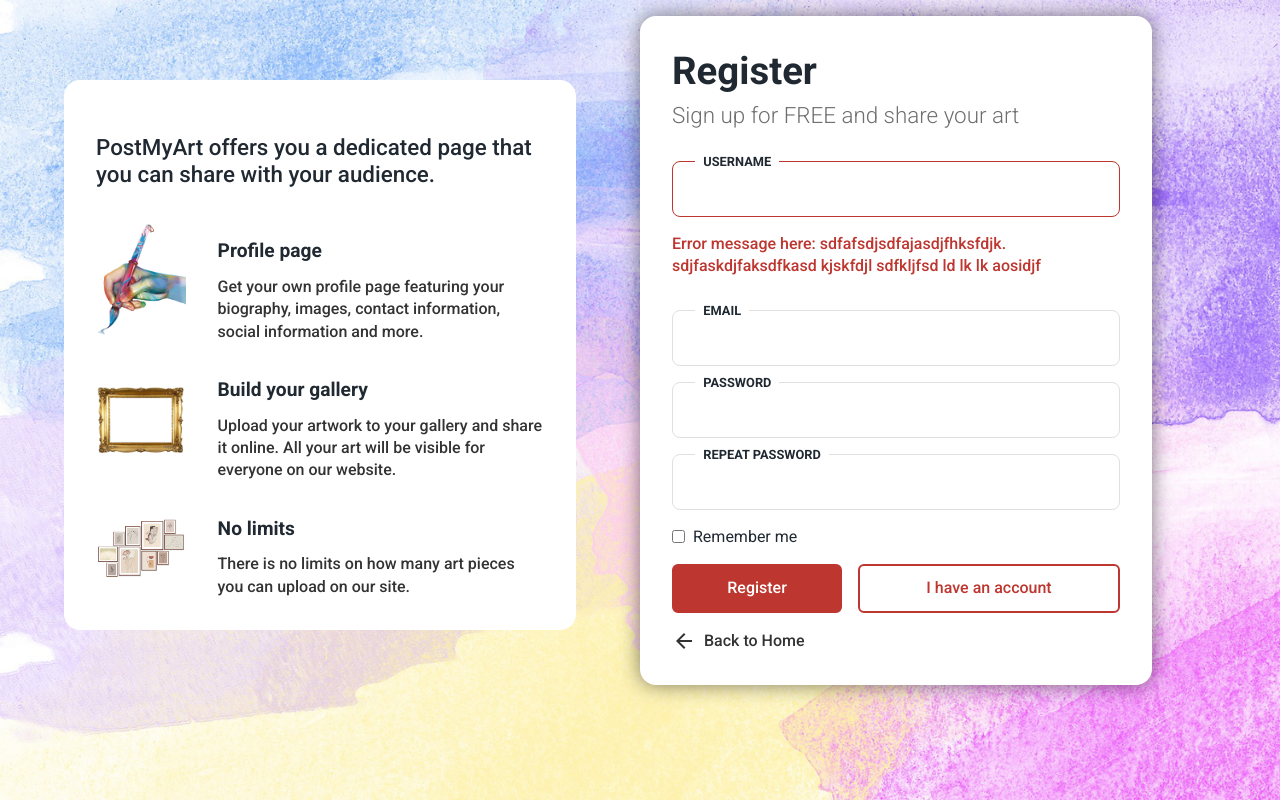
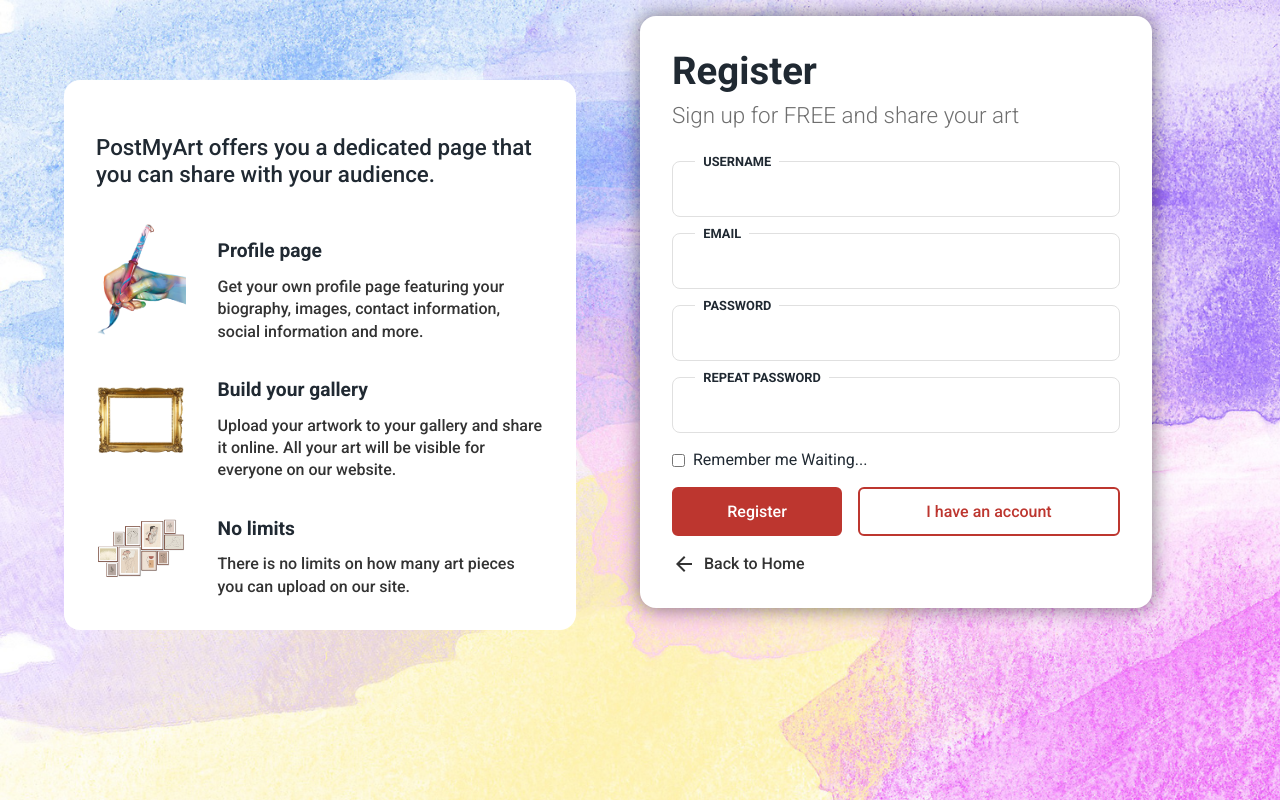
Before and after one commit to alexandrov5433/post-my-art, a Next.js app: page /register in a window 1280 px wide. Built offline with nearby package versions, Linux system fonts and the light colour scheme; a web font is replaced by a local one.

Commit message:
Register validation in progress.

```diff
--- a/package.json
+++ b/package.json
@@ -10,10 +10,13 @@
     "lint": "next lint"
   },
   "dependencies": {
+    "@types/bcrypt": "^5.0.2",
     "@vercel/postgres": "^0.10.0",
+    "bcrypt": "^5.1.1",
     "next": "15.1.4",
     "react": "^19.0.0",
-    "react-dom": "^19.0.0"
+    "react-dom": "^19.0.0",
+    "zod": "^3.24.1"
   },
   "devDependencies": {
     "@types/node": "^20",
--- a/src/app/register/page.tsx
+++ b/src/app/register/page.tsx
@@ -1,3 +1,4 @@
+'use client';
 import Button from '@/ui/button';
 import styles from '@/ui/styles/register.module.css';
 import ArrowLeft from '@/ui/svgs/arrow_left';
@@ -7,41 +8,84 @@
 import paintingHand from '../../../public/hand-painting.png';
 import goldenFrame from '../../../public/golden-frame.png';
 import paintingsExhibition from '../../../public/paintings-exhibition.png';
+import { useActionState } from 'react';
+import { registerNewUser } from '@/lib/actions/user';
 
 export default function Register() {
+    const [state, formAction, pending] = useActionState(registerNewUser, {
+        success: false,
+        username: '',
+        email: '',
+        password: '',
+        repass: '',
+        other: '',
+    });
     return (
         <main className={`${styles.mainContainer}`}>
             <div className={`${styles.contentWrapper}`}>
-                <form className={`${styles.container}`}>
+                <form className={`${styles.container}`} action={formAction}>
                     <section className={`${styles.titles}`}>
                         <h1 className={`${styles.wellcome}`}>Register</h1>
                         <h4 className={`${styles.signIn}`}>Sign up for FREE and share your art</h4>
                     </section>
+
                     <section className={`${styles.inputs}`}>
-                        <div className={`${styles.inputContainer} ${styles.falseInput}`}>
+                        <div className={`${styles.inputContainer} ${state.username ? styles.falseInput : ''}`}>
                             <span className={`${styles.title}`}>Username</span>
                             <input className={`${styles.field}`} type="text" name="username" />
                         </div>
-                        <div className={`${styles.errorContainer}`}>
-                            <p className={`${styles.errorMsg}`}>Error message here: sdfafsdjsdfajasdjfhksfdjk. sdjfaskdjfaksdfkasd kjskfdjl sdfkljfsd ld lk lk aosidjf </p>
+                        {
+                            state.username ?
+                                <div className={`${styles.errorContainer}`}>
+                                    <p className={`${styles.errorMsg}`}>Error message here: sdfafsdjsdfajasdjfhksfdjk. sdjfaskdjfaksdfkasd kjskfdjl sdfkljfsd ld lk lk aosidjf </p>
+                                </div>
+                                : ''
+                        }
+
+                        <div className={`${styles.inputContainer} ${state.email ? styles.falseInput : ''}`}>
+                            <span className={`${styles.title}`}>Email</span>
+                            <input className={`${styles.field}`} type="text" name="email" />
                         </div>
-                        <div className={`${styles.inputContainer}`}>
-                            <span className={`${styles.title}`}>Email</span>
-                            <input className={`${styles.field}`} type="text" name="username" />
-                        </div>
-                        <div className={`${styles.inputContainer}`}>
+                        {
+                            state.email ?
+                                <div className={`${styles.errorContainer}`}>
+                                    <p className={`${styles.errorMsg}`}>Error message here: sdfafsdjsdfajasdjfhksfdjk. sdjfaskdjfaksdfkasd kjskfdjl sdfkljfsd ld lk lk aosidjf </p>
+                                </div>
+                                : ''
+
+                        }
+
+                        <div className={`${styles.inputContainer} ${state.password ? styles.falseInput : ''}`}>
                             <span className={`${styles.title}`}>Password</span>
                             <input className={`${styles.field}`} type="password" name="password" />
                         </div>
-                        <div className={`${styles.inputContainer}`}>
+                        {
+                            state.password ?
+                                <div className={`${styles.errorContainer}`}>
+                                    <p className={`${styles.errorMsg}`}>Error message here: sdfafsdjsdfajasdjfhksfdjk. sdjfaskdjfaksdfkasd kjskfdjl sdfkljfsd ld lk lk aosidjf </p>
+                                </div>
+                                : ''
+
+                        }
+
+                        <div className={`${styles.inputContainer} ${state.repass ? styles.falseInput : ''}`}>
                             <span className={`${styles.title}`}>Repeat Password</span>
-                            <input className={`${styles.field}`} type="password" name="password" />
+                            <input className={`${styles.field}`} type="password" name="repass" />
                         </div>
+                        {
+                            state.repass || state.other ?
+                                <div className={`${styles.errorContainer}`}>
+                                    <p className={`${styles.errorMsg}`}>{state.repass || state.other}</p>
+                                </div>
+                                : ''
+                        }
                     </section>
+
                     <section className={`${styles.remeberMe}`}>
-                        <input type="checkbox" name="rememberAccount" id="rememberMe"/>
-                        <span><label htmlFor="rememberMe">Remember me</label></span>
+                        <input type="checkbox" name="rememberAccount" id="rememberMe" />
+                        <span><label htmlFor="rememberMe">Remember me {state.success ? 'DONE' : 'Waiting...'}</label></span>
                     </section>
+
                     <section className={`${styles.formButtons}`}>
                         <Button
                             type='submit'
@@ -55,6 +99,7 @@
                             redirectToURL={'/login'}
                         ></Button>
                     </section>
+
                     <section className={`${styles.backButton}`}>
                         <Link className={`${styles.anchor}`} href={'/home'}>
                             <ArrowLeft className={`${styles.arrowLeft}`}></ArrowLeft>
@@ -65,7 +110,7 @@
             </div>
             <article className={`${styles.infoContainer}`}>
                 <h4 className={`${styles.infoHeading}`}>PostMyArt offers you a dedicated
-                page that you can share with your audience.</h4>
+                    page that you can share with your audience.</h4>
                 <section className={`${styles.infoStatement}`}>
                     <Image
                         alt='A colorful hand painting with a brush.'
--- /dev/null
+++ b/src/lib/actions/user.ts
@@ -0,0 +1,85 @@
+'use server';
+import { sql } from "@vercel/postgres";
+import bcrypt from 'bcrypt';
+import z from 'zod';
+
+const UserRegistrationFormSchema = z.object({
+    username: z.string().refine(val => val.length > 1 && val.length < 31, {
+        message: 'Username must be minimum 2 and maxinum 30 characters long.'
+    }),
+    email: z.string().refine(val => {
+        return (val.length > 2 && val.length < 101) && /^[\.\w-]+@[\.\w-]+$/.test(val);
+    }, {
+        message: 'Please enter a valid email with length of minimum 3 and maxinum 100 characters.'
+    }),
+    password: z.string().refine(val => {
+        return val.length > 4 && val.length < 31
+    }, {
+        message: 'Password must be at least 5 or at most 30 characters long.'
+    }),
+    repass: z.string()
+}).refine(data => data.password === data.repass, {
+    message: 'Passwords must match.'
+});
+
+export async function registerNewUser(
+    previousState: {
+        success: boolean,
+        username: string,
+        email: string,
+        password: string,
+        repass: string,
+        other: string
+    },
+    formData: FormData
+) {
+    const state = previousState;
+    // validate registration data
+    const result = UserRegistrationFormSchema.safeParse({
+        username: formData.get('username'),
+        email: formData.get('email'),
+        password: formData.get('password'),
+        repass: formData.get('repass')
+    });
+    if (!result.success) {
+        // return false state with errors
+        state.success = false;
+        result.error.issues.forEach(err => {
+            // console.log(err.path[0], err.message);
+            if (!err.path[0]) {
+                // case repass
+                state.repass = err.message;
+            } else {
+                const pathName: string = err.path[0].toString();
+                (state as any)[pathName] = err.message;
+            }
+        });
+        console.log('returning false state: ', state);
+
+        return state;
+    }
+    try {
+        // add default user pic url
+        // hash password
+        const data = {
+            username: formData.get('password') as string,
+            email: formData.get('email')  as string,
+            password: await bcrypt.hash(formData.get('password') as string, 12),
+            profilePictureUrl: '/default_user_profile_picture.jpg'
+        }
+        // add user in db
+        // await sql`
+        //     INSERT INTO User (username, email, password, profilePictureUrl)
+        //     VALUES (${data.username}, ${data.email}, ${data.password}, ${data.profilePictureUrl})
+        // `;
+    } catch (err) {
+        state.success = false;
+        state.other = (err as Error).message;
+        console.error((err as Error).message);
+        return state;
+    }
+    // return successful state
+    state.success = true;
+    console.log('returning successful state: ', state);
+    return state;
+}
```
Also changed, not shown: src/lib/definitions.tsx (+7 -0 lines), 1 other file (tests, documents, lock files or other folders).
